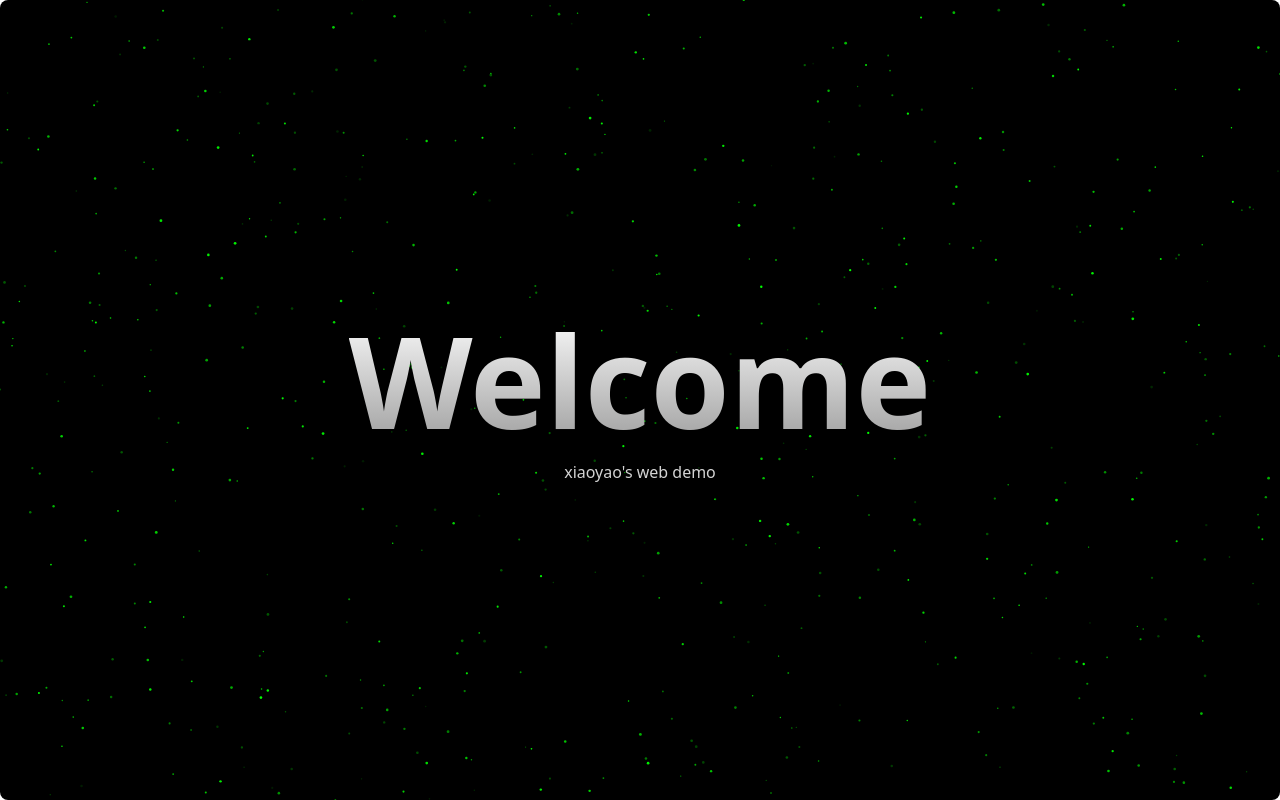
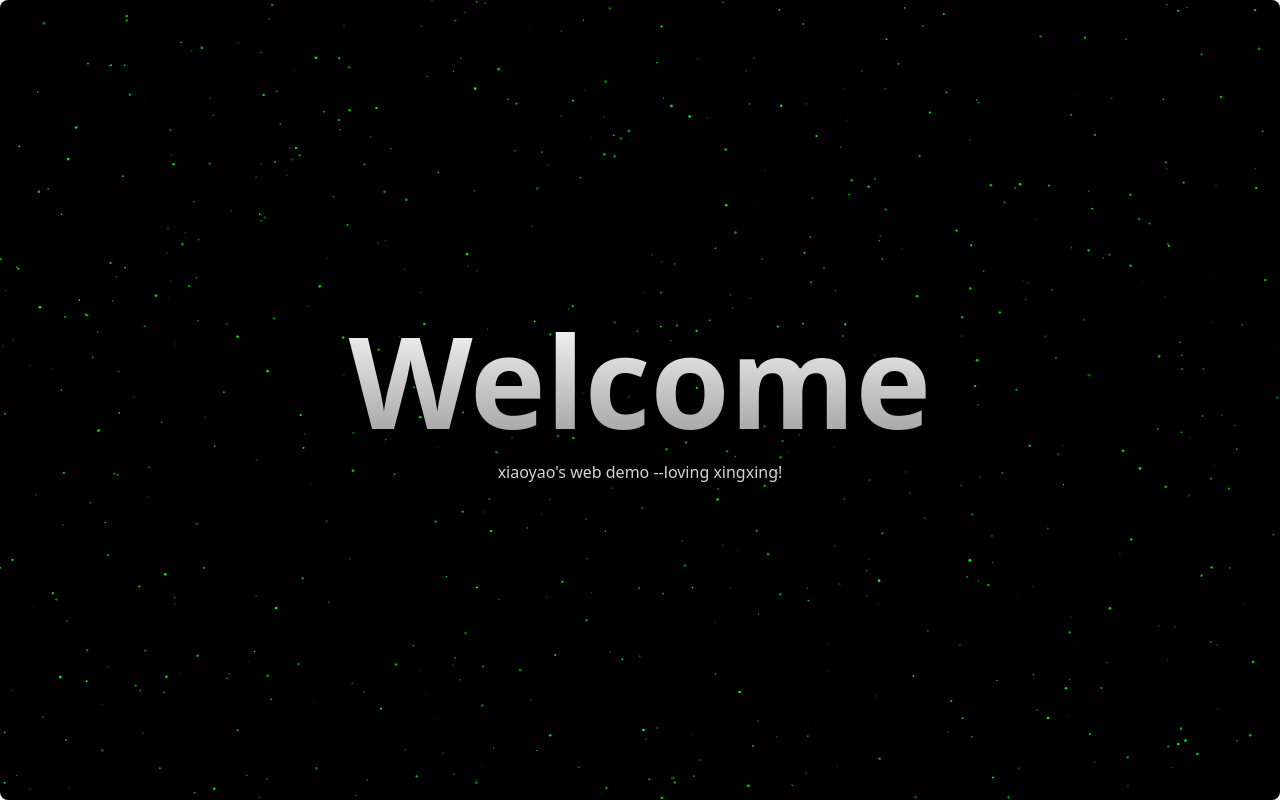
Before and after one commit to wangxiaoyao/webDemo-next-learn, a Next.js app: page / in a window 1280 px wide. Built offline with nearby package versions, Linux system fonts and the light colour scheme.

Commit message:
chore(deps): update

```diff
--- a/src/app/page.tsx
+++ b/src/app/page.tsx
@@ -29,7 +29,9 @@ export default function Home() {
         <h1 className="bg-gradient-to-b from-neutral-50 to-neutral-400 bg-clip-text text-center text-3xl font-bold text-transparent md:text-7xl lg:text-9xl">
           Welcome
         </h1>
-        <p className="cursor-default text-center text-neutral-300">xiaoyao&apos;s web demo</p>
+        <p className="cursor-default text-center text-neutral-300">
+          xiaoyao&apos;s web demo --loving xingxing!
+        </p>
       </div>
     </div>
   );
```
Also changed, not shown: package.json (+10 -10 lines), 2 other files (tests, documents, lock files or other folders).
